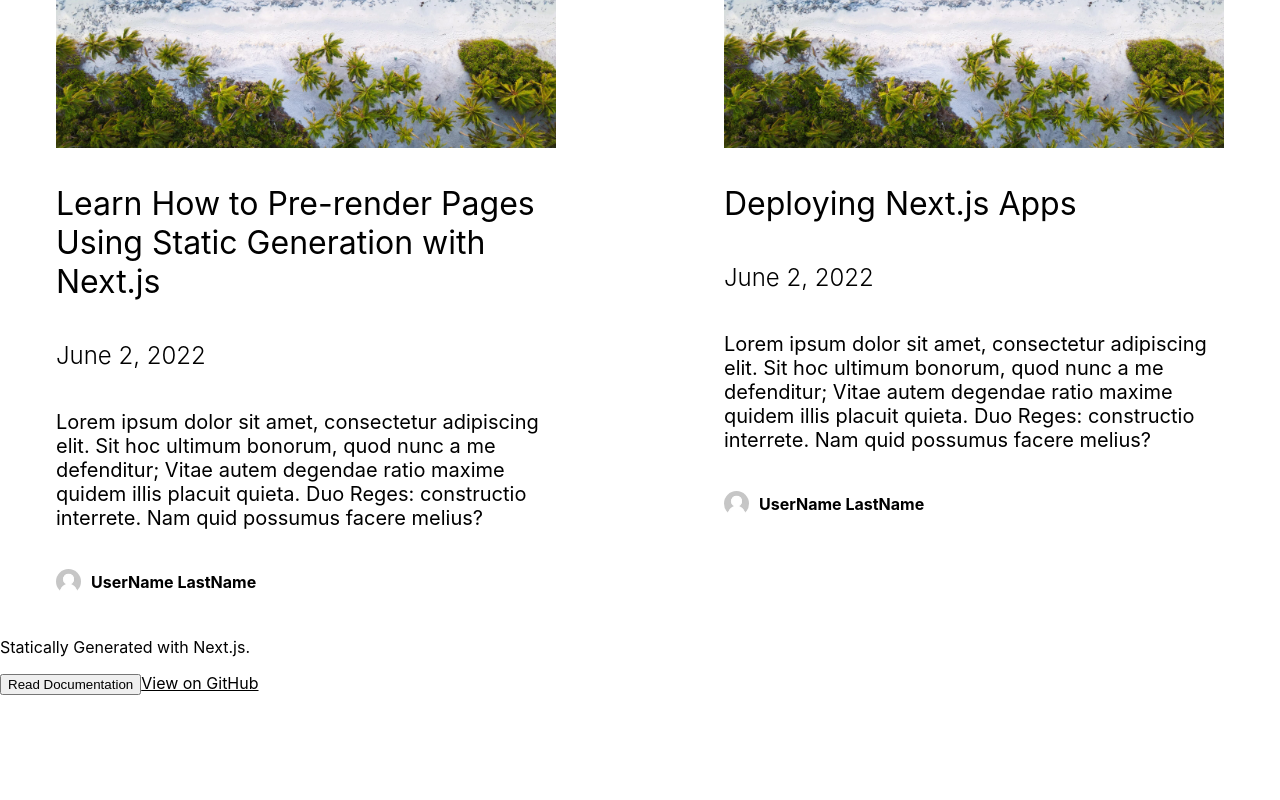
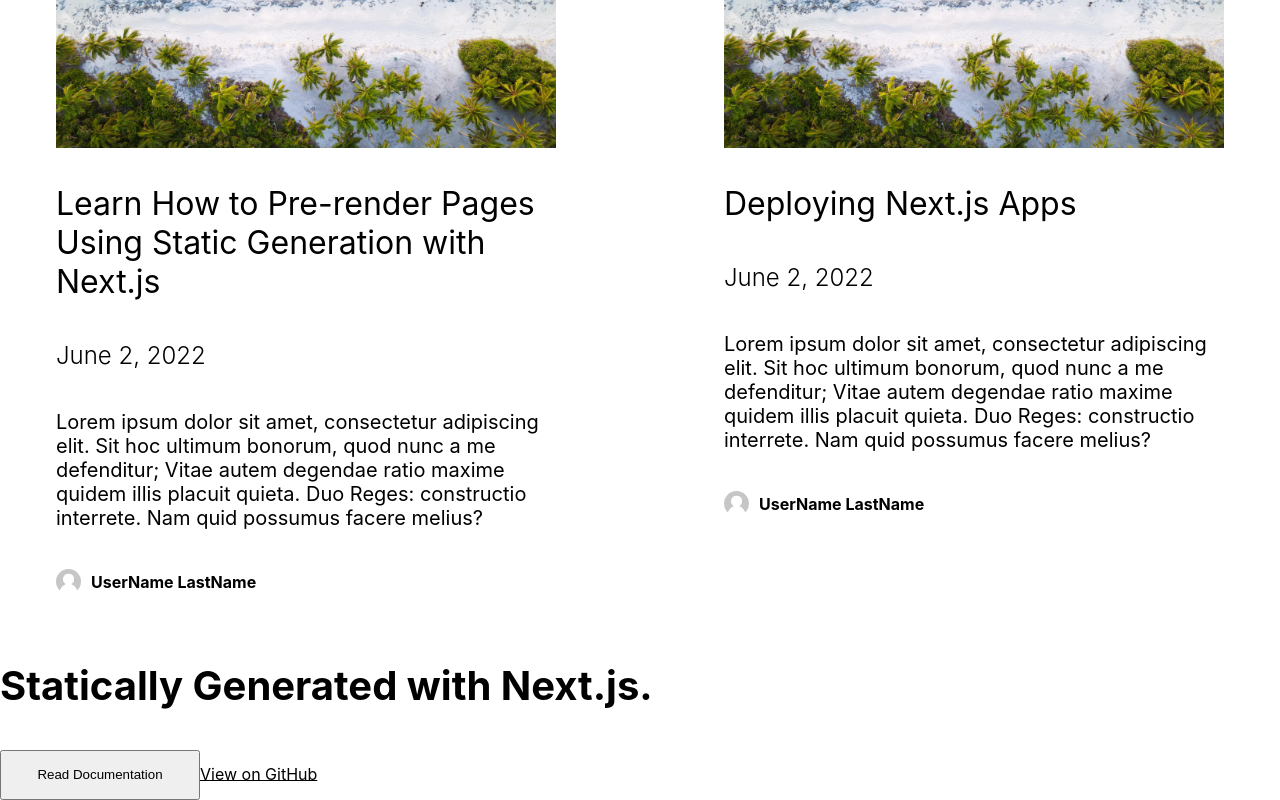
Before and after one commit to sreemayispraseed/static-website-using-next.js, a Next.js app in the folder static-web/: page / in a window 1280 px wide. Shown: the part 1523-2323 px from the top of the page. Before the commit the page ends 2218 px from the top, so only its background shows below. Built offline with nearby package versions, Linux system fonts and the light colour scheme.

Commit message:
flex wrap bug fixed

```diff
--- a/static-web/pages/index.tsx
+++ b/static-web/pages/index.tsx
@@ -19,6 +19,7 @@
       <main className={styles.main}>
         <div className={styles.head_title_container}>
           <h1 className={styles.blog}>Blog.</h1>
+
           <p className={styles.right_text}>A statically generated blog example using {""}
           <a className={styles.nextjsLink}  href="https://nextjs.org/" >Next.js</a>
           </p>
--- a/static-web/styles/Home.module.css
+++ b/static-web/styles/Home.module.css
@@ -11,7 +11,8 @@
     font-size: 5rem;
 }
 .right_text{
-    font-size: 1.5rem;
+  font-size: 1.5rem;
+
 }
 .nextjsLink:hover,
 .nextjsLink:focus,
@@ -40,7 +41,8 @@
 .flex_container
 {
     display: flex;
-
+    justify-content: space-between;
+    flex-wrap: wrap;
     padding: 0rem 3.5rem;
 }
 .rightside_text{
@@ -50,6 +52,7 @@
 .leftside_text{
     font-weight: 400;
     font-size: 2.5rem;
+    max-width: 600px;
 }
 .date{
     font-size: 1.5rem;
@@ -76,4 +79,13 @@
 .textCard_image_container{
     display: flex;
     justify-content: space-between;
+    flex-wrap: wrap;
 }
+.footer_text{
+    font-size: 2.5rem;
+    font-weight: 700;
+}
+.buttonRead{
+    width: 200px;
+    height: 50px;
+}
```
